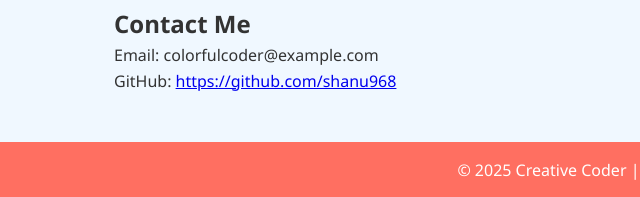
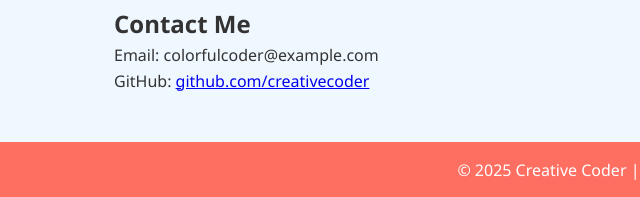
Before and after one commit to shanu968/shanu_portfolio, a plain HTML site: page index.html in a window 1280 px wide. Shown: the part 876-1073 px from the top of the page, 42-682 px from the left. Drawn offline with Linux system fonts and the light colour scheme.

Commit message:
portfolio

```diff
--- a/index.html
+++ b/index.html
@@ -47,7 +47,7 @@
   <section id="contact">
     <h2>Contact Me</h2>
     <p>Email: colorfulcoder@example.com</p>
-    <p>GitHub: <a href="#">https://github.com/shanu968</a></p>
+    <p>GitHub: <a href="#">github.com/creativecoder</a></p>
   </section>
 
   <footer>
```
